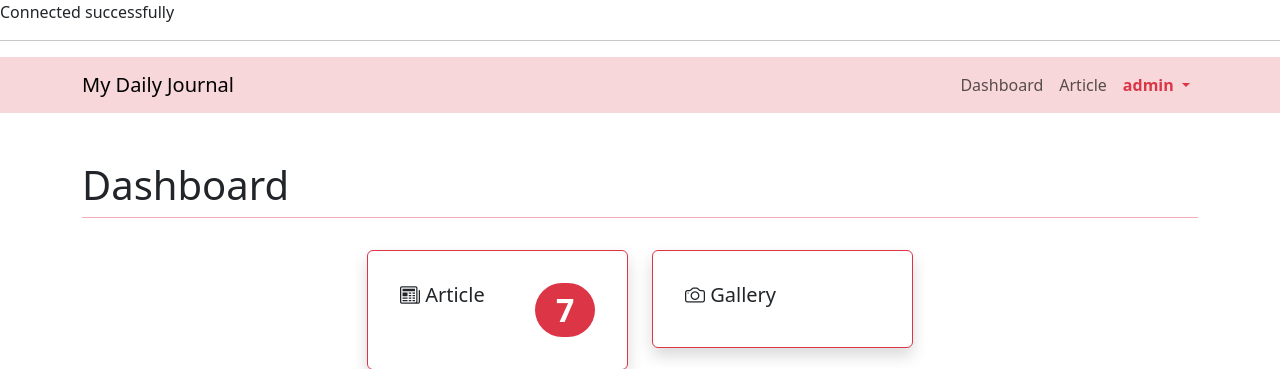
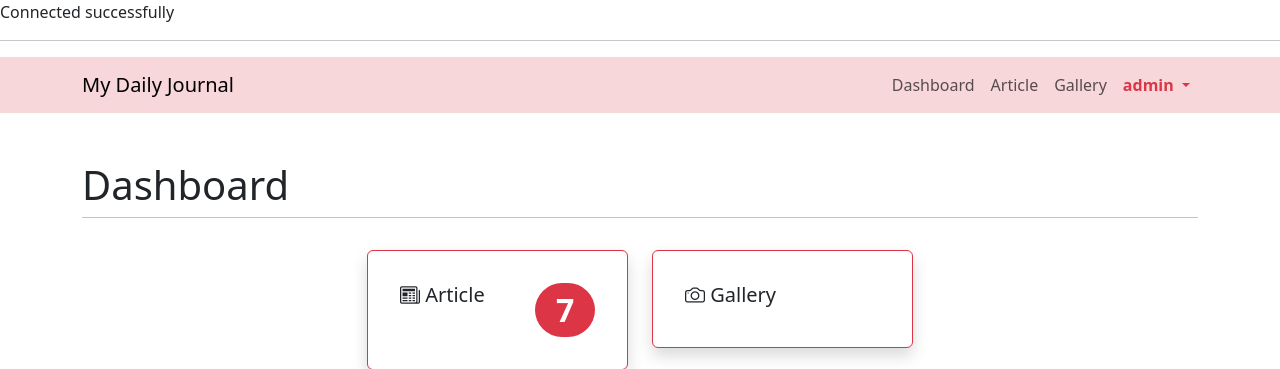
Before and after one commit to tiara1210/araa, a PHP site: page /admin.php in a window 1280 px wide. Shown: the top 369 px of the page. Run offline with PHP 8.4, Linux system fonts and the light colour scheme; a user stored in the database is signed in; data comes from the database, SQL or seed files in the repository.

Commit message:
menabah gallery pada navbar

```diff
--- a/admin.php
+++ b/admin.php
@@ -67,6 +67,9 @@ if (!isset($_SESSION['username'])) {
             <li class="nav-item">
                 <a class="nav-link" href="admin.php?page=article">Article</a>
             </li>
+            <li class="nav-item">
+                <a class="nav-link" href="admin.php?page=article">Gallery</a>
+            </li>
             <li class="nav-item dropdown">
                 <a class="nav-link dropdown-toggle text-danger fw-bold" href="#" role="button" data-bs-toggle="dropdown" aria-expanded="false">
                     <?= $_SESSION['username']?>
```
